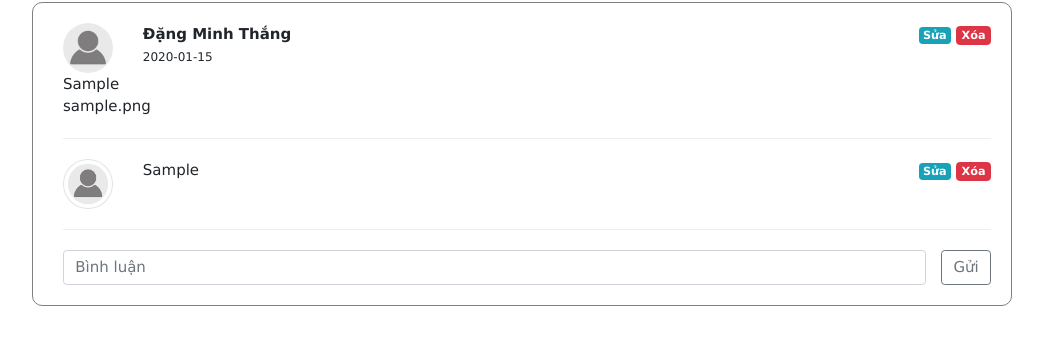
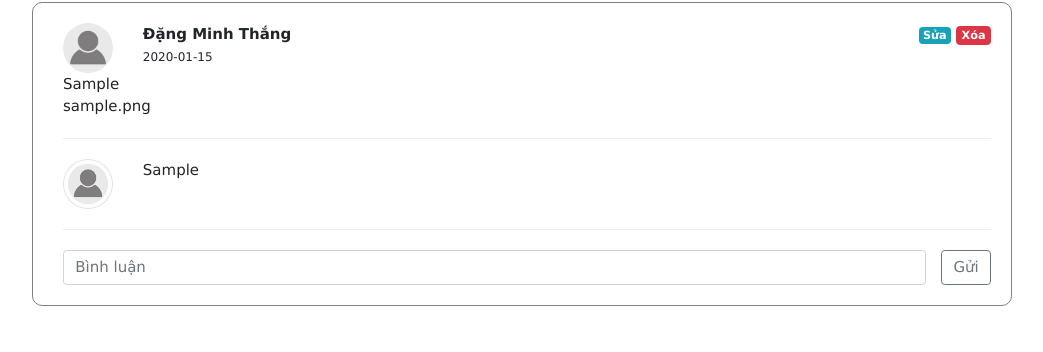
Before and after one commit to sieuquayskt3/503073_LTWVUD_DoAn, a PHP site: page /stream.php?IdLop=51 in a window 1280 px wide. Shown: the part 423-775 px from the top of the page, without its empty margins (118-1161 px from the left). Run offline with PHP 8.4, Linux system fonts and the light colour scheme; the visitor is signed in with stand-in values (Sample User, id 1); data comes from the database, SQL or seed files in the repository; tables that the repository leaves empty hold one stand-in row (values such as "Sample post"); some libraries are stand-ins or nearby versions.

Commit message:
Update stream.php
kiểm tra quyền hiện "xóa comment"

```diff
--- a/Classroom/stream.php
+++ b/Classroom/stream.php
@@ -9,6 +9,8 @@ require_once('connection.php');
 // lấy thông tin
 $IdAccount = $_SESSION["id"]; // id người dùng
 $IdLop = $_GET["IdLop"]; // id lớp
+$quyen = $_SESSION["role"]; // quyền người dùng
+
 ?>
 <!doctype html>
 <html lang="en">
@@ -219,8 +221,11 @@ $IdLop = $_GET["IdLop"]; // id lớp
                       <div><?php echo $row2["NoiDung"] ?></div>
                   </div>
                   <div class="col-2 text-right">
-                      <a href="#" class="badge badge-info">Sửa</a>
-                      <a href="#" class="badge btn btn-danger" data-toggle="modal" data-target="#CommentModal-del">Xóa</a>
+                    <?php
+                      if ($quyen == "Admin" || $quyen == "Teacher"){
+                          echo '<a href="#" class="badge btn btn-danger" data-toggle="modal" data-target="#CommentModal-del">Xóa</a>';
+                      }
+                    ?>
                   </div>
               </div>
         <?php
```
